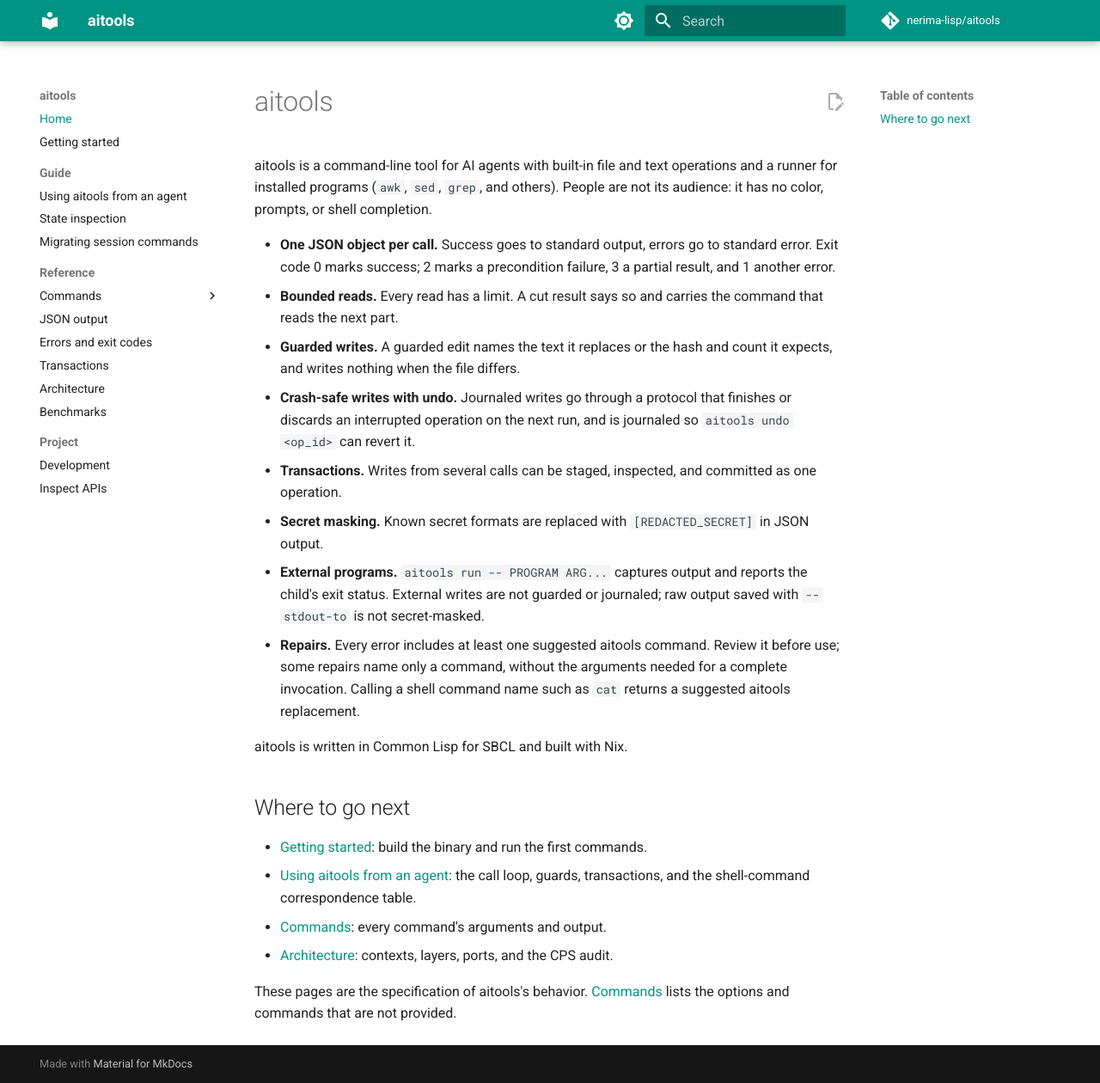
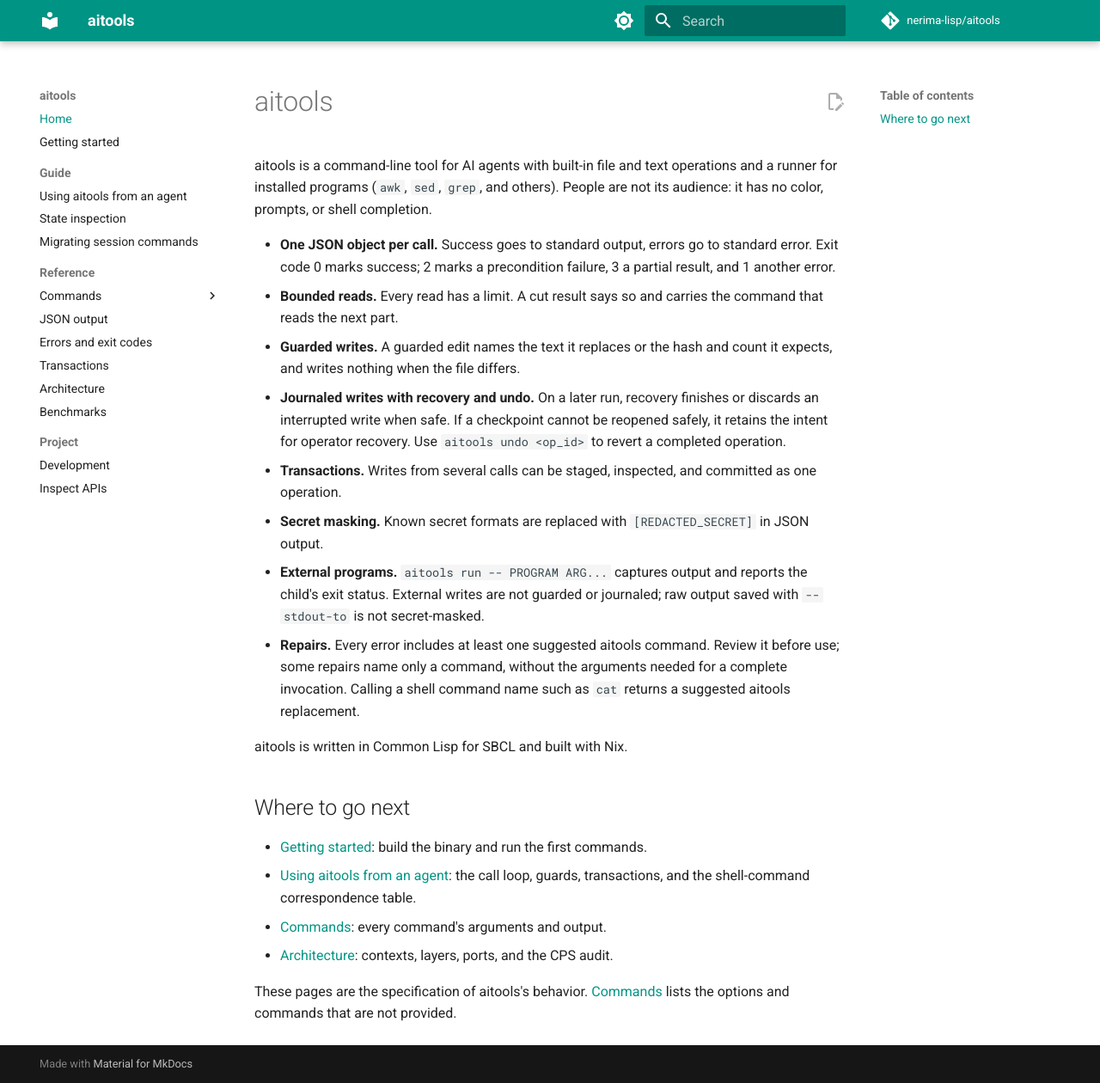
Before and after one commit to nerima-lisp/aitools, an MkDocs documentation site: the page built from docs/src/index.md, in a window 1280 px wide and 1260 px high. Shown: the whole window at 86% size. Built offline with MkDocs 1.6.1 and Material for MkDocs 9.7.7, drawn with Linux system fonts in a browser that asks for light colours; comment, search, counter and statistics services are not loaded.

Commit message:
docs: qualify interrupted write recovery

```diff
--- a/docs/src/index.md
+++ b/docs/src/index.md
@@ -12,9 +12,10 @@ completion.
   carries the command that reads the next part.
 - **Guarded writes.** A guarded edit names the text it replaces or the hash and
   count it expects, and writes nothing when the file differs.
-- **Crash-safe writes with undo.** Journaled writes go through a protocol that
-  finishes or discards an interrupted operation on the next run, and is
-  journaled so `aitools undo <op_id>` can revert it.
+- **Journaled writes with recovery and undo.** On a later run, recovery finishes
+  or discards an interrupted write when safe. If a checkpoint cannot be
+  reopened safely, it retains the intent for operator recovery. Use
+  `aitools undo <op_id>` to revert a completed operation.
 - **Transactions.** Writes from several calls can be staged, inspected, and
   committed as one operation.
 - **Secret masking.** Known secret formats are replaced with
```
